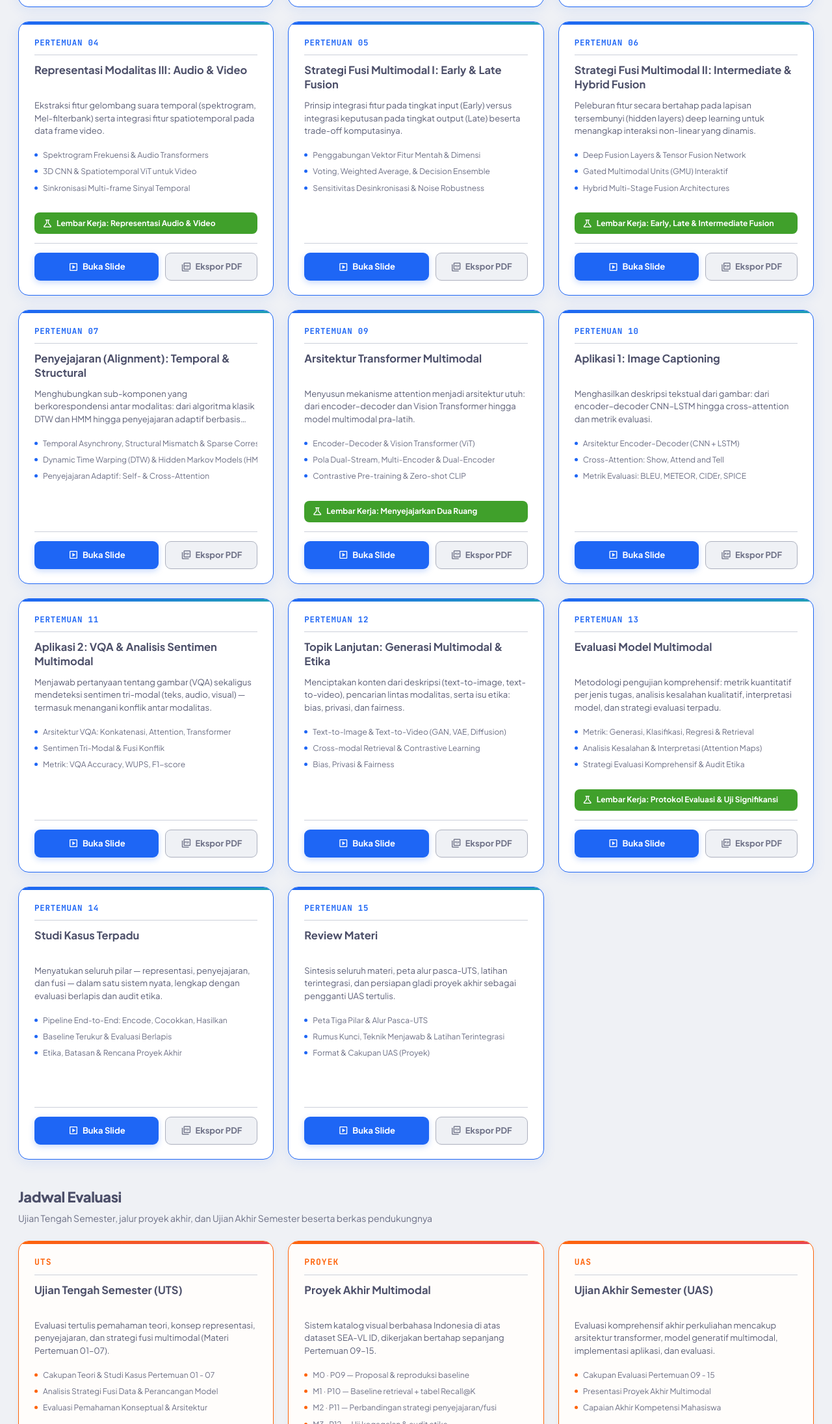
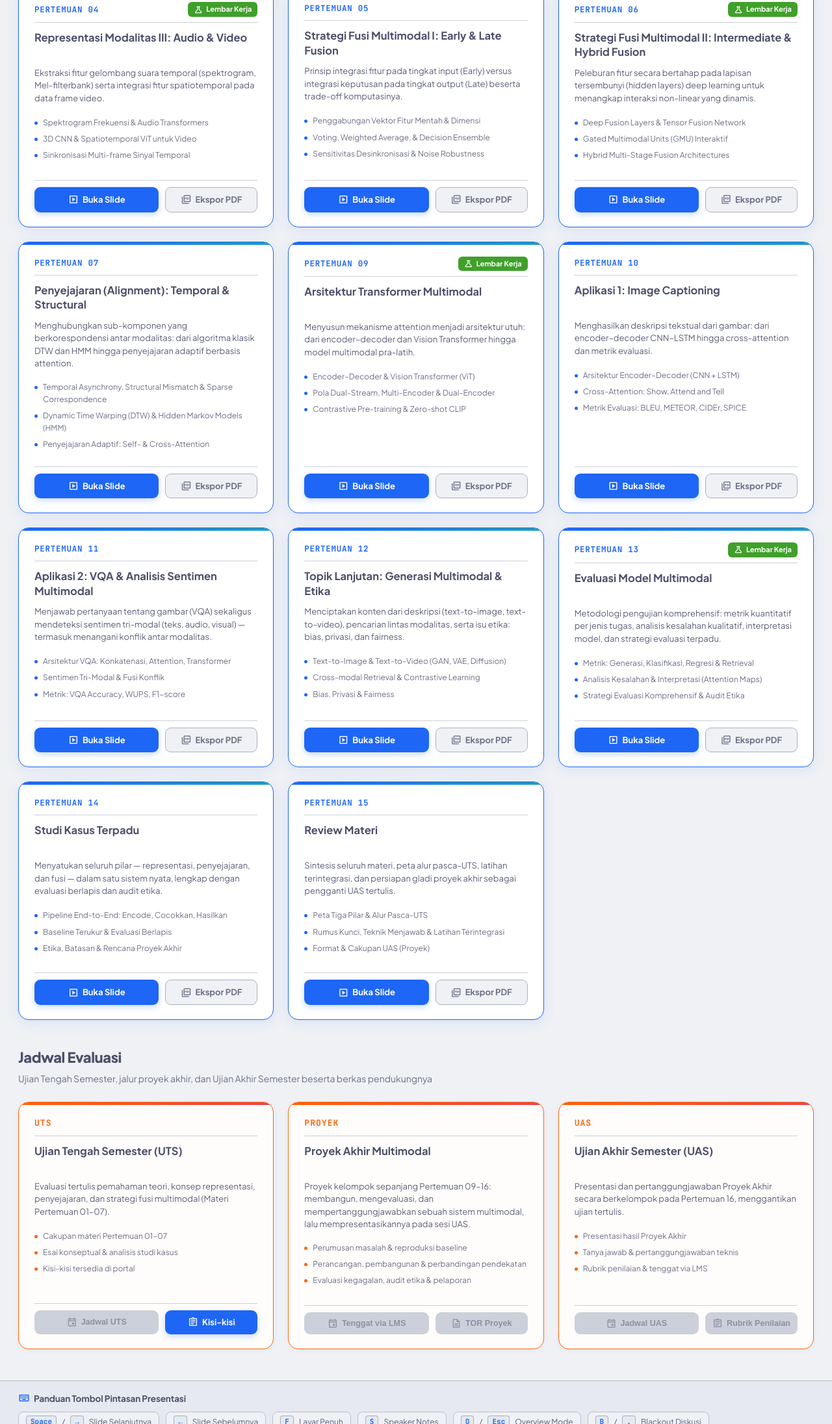
Before and after one commit to iwawiwi/multimodal, a website: page index.html in a window 1280 px wide. Shown: the part 608-2800 px from the top of the page at 65% size. Drawn offline with nearby package versions, Linux system fonts and the light colour scheme.

Commit message:
feat(portal): chip lab di header, kartu pekan tanpa lantai tinggi
Chip lembar kerja pindah dari badan kartu ke header sebagai .lab-chip
(kelas lama .hands-on-chip dihapus), sehingga tombol aksi di bawah tetap
sejajar tanpa blok 33px di dalam kartu.

min-height: 420px pada .week-card dihapus: keseragaman tinggi kini datang
dari align-items: stretch pada grid - kartu terpendek di satu baris ikut
setinggi kartu tertinggi di baris itu. Terukur 3170 -> 2971px (-6,3%)
pada 1280px, tanpa angka ajaib yang perlu disetel ulang.

Kartu proyek akhir dibuat problem-agnostic (D-A11): nama dataset SEA-VL ID
dan peta milestone M0-M4 dihapus, diganti bentuk penilaian dan tahapan
umum. Daftar topik kartu UTS diringkas dan menunjuk kisi-kisi di portal.

```diff
--- a/css/portal.css
+++ b/css/portal.css
@@ -216,7 +216,7 @@ body {
   gap: 22px;
 }
 
-/* Every week card has identical dimensions & flex distribution */
+/* Kartu pekan: seragam PER BARIS (stretch grid), bukan seragam global */
 .week-card {
   background: var(--ctp-mantle);
   border: 1px solid var(--ctp-surface1);
@@ -226,7 +226,16 @@ body {
   flex-direction: column;
   justify-content: space-between;
   height: 100%;
-  min-height: 420px; /* Guarantees identical height across all rows */
+  /* TANPA lantai tinggi. Keseragaman datang dari `align-items: stretch` grid:
+     kartu terpendek di satu baris ikut memanjang setinggi kartu tertinggi di
+     baris itu.
+     Sebelumnya `min-height: 420px` menahan SEMUA kartu demi varian tertinggi —
+     blok chip lab 33px di dalam body kartu. Setelah chip itu pindah ke header
+     (`.lab-chip`), kartu ber-lab dan tanpa-lab sama-sama 375px (terukur),
+     sehingga lantai tidak lagi diperlukan.
+     Terukur: 3170 → 2971px (−6,3%) pada 1280px.
+     Bila kelak ada kartu yang isinya benar-benar lebih tinggi, barisnya
+     memanjang sendiri — tidak ada angka ajaib yang perlu disetel ulang. */
   box-shadow: var(--shadow-sm);
   transition: all 0.25s ease;
   position: relative;
@@ -334,51 +343,48 @@ body {
   color: var(--ctp-peach);
 }
 
-/* Hands-on Lab Chip (green — "terapkan/kerjakan", distinct from slide & PDF)
-   Full-width on purpose: the chip sits directly above the .week-card-actions grid,
-   whose buttons are also full-width. A content-sized chip made the four cards
-   ragged (measured 286 / 290 / 299 / 319px — the width tracked the label length),
-   which read as unintentional next to the aligned buttons below.
-   Content is left-aligned, NOT centered: centering each label independently made
-   the leading icon drift per card (measured x = 76 / 82 / 80 / 66 → 16px jitter),
-   because every label has a different length. Left-aligning pins the icon to the
-   same line in all four cards (x = 37) and puts the label on the card's own left
-   text edge, which is what the eye follows when scanning the grid.
-   `min-height` keeps single-line chips at a uniform 33px; longer labels wrap
-   instead of overflowing on narrow viewports (the old `white-space: nowrap`
-   pushed the chip 53–100px past the card at 820px / 390px / 360px). */
-.hands-on-chip {
-  display: flex;
+/* Badge lab pada HEADER kartu (sebelumnya `.hands-on-chip`: blok penuh-lebar di
+   dalam body kartu).
+   Alasan pindah: blok chip + margin adalah varian kartu TERTINGGI, dan karena
+   keseragaman baris menuntut semua kartu mengakomodasi varian tertinggi,
+   delapan kartu tanpa lab ikut membayar 47px (terukur: 375px tanpa lab vs 422px
+   dengan lab). Sebagai badge header, biayanya 0px pada lebar desktop.
+   Yang berubah dari versi lama: label tidak lagi memuat awalan "Lembar Kerja:"
+   (ikon + warna hijau sudah menyampaikan itu) — nama lab sendiri tetap utuh
+   sebagai teks, dan `aria-label` mempertahankan bentuk panjangnya untuk pembaca
+   layar. `white-space: nowrap` mencegah label terbelah di tengah; pada kartu
+   sempit badge turun ke baris kedua lewat `flex-wrap` di `.week-card-header`
+   (bukan meluber keluar kartu seperti `nowrap` versi lama pada 820/390/360px). */
+.lab-chip {
+  display: inline-flex;
   align-items: center;
-  justify-content: flex-start;
-  gap: 6px;
+  gap: 5px;
   background: var(--ctp-green);
   color: #ffffff;
-  padding: 7px 12px;
-  border-radius: 8px;
-  font-size: 12px;
+  padding: 4px 9px;
+  border-radius: 6px;
+  font-size: 11px;
   font-weight: 700;
-  line-height: 1.35;
-  text-align: left;
+  line-height: 1.3;
   text-decoration: none;
-  width: 100%;
-  min-height: 33px;
-  margin-bottom: 14px;
+  white-space: nowrap;
+  max-width: 100%;
   transition: all 0.2s ease;
 }
 
-.hands-on-chip:hover {
+.lab-chip:hover {
   background: #358a20;
-  transform: translateY(-1px);
-  box-shadow: 0 4px 12px rgba(64, 160, 43, 0.3);
+  box-shadow: 0 3px 10px rgba(64, 160, 43, 0.28);
 }
 
-.hands-on-chip .material-symbols-outlined {
-  font-size: 16px;
+.lab-chip .material-symbols-outlined {
+  font-size: 14px;
   flex-shrink: 0;
 }
 
-/* Card Header (Clean typographic number, no badge pill) */
+/* Card Header: nomor pekan + badge lab (bila ada).
+   `flex-wrap` disengaja: pada kartu sempit (~300px di 1024px) badge turun ke
+   baris kedua alih-alih meluber keluar kartu. */
 .week-card-header {
   margin-bottom: 12px;
   padding-bottom: 8px;
@@ -386,6 +392,8 @@ body {
   display: flex;
   align-items: center;
   justify-content: space-between;
+  gap: 8px;
+  flex-wrap: wrap;
 }
 
 .week-num-label {
@@ -421,16 +429,20 @@ body {
   overflow: hidden;
 }
 
+/* Deskripsi TIDAK dijepit (dulu `-webkit-line-clamp: 3` + `overflow: hidden`).
+   Clamp 3 baris memotong teks secara diam-diam: terukur 2 deskripsi terpotong
+   di 1280px dan **16 dari 17 kartu** di 1024px (teks aslinya 4–5 baris), tanpa
+   penanda apa pun bagi pembaca layar — kelas bug yang sama dengan ellipsis pada
+   `.week-topics li` dulu. Membiarkannya membungkus penuh menambah ~4% tinggi di
+   tablet (3260→3388px @1024px) tetapi menghapus kehilangan isi sepenuhnya.
+   `min-height: 60px` dipertahankan sebagai lantai keseragaman, bukan lagi
+   pemaksa "tepatnya 3 baris". */
 .week-desc {
   font-size: 13px;
   color: var(--ctp-subtext1);
   line-height: 1.5;
   margin-bottom: 16px;
-  min-height: 60px; /* Exactly 3 lines */
-  display: -webkit-box;
-  -webkit-line-clamp: 3;
-  -webkit-box-orient: vertical;
-  overflow: hidden;
+  min-height: 60px;
 }
 
 .week-topics {
@@ -440,16 +452,25 @@ body {
   min-height: 80px; /* Exactly 3 items */
 }
 
+/* Topik dibiarkan membungkus. Sebelumnya `nowrap + ellipsis` memotong
+   diam-diam 1/2/2/10 baris topik pada 1440/1280/820/420px — mis.
+   "Temporal Asynchrony, Structural Mi…" — tanpa penanda apa pun bagi pembaca
+   layar. Membungkus TIDAK menambah tinggi halaman di desktop (kartu masih
+   ditahan `min-height: 420px` pada `.week-card`); di 420px hanya +39px.
+   Terukur: truncation 2→0 (1280px), 10→0 (360px). */
 .week-topics li {
   font-size: 12px;
   color: var(--ctp-subtext0);
   margin-bottom: 6px;
   display: flex;
-  align-items: center;
+  align-items: flex-start;
   gap: 8px;
-  white-space: nowrap;
-  overflow: hidden;
-  text-overflow: ellipsis;
+}
+
+/* Titik tetap sejajar baris pertama saat topik melipat jadi 2 baris.
+   (line-height 1.7 × 12px = 20,4px; (20,4 − 5) / 2 ≈ 8px) */
+.week-topics li .topic-dot {
+  margin-top: 8px;
 }
 
 .topic-dot {
@@ -475,7 +496,7 @@ body {
   display: grid;
   grid-template-columns: 1.35fr 1fr;
   gap: 10px;
-  padding-top: 14px;
+  padding-top: 10px;
   border-top: 1px solid var(--ctp-surface0);
 }
 
@@ -547,6 +568,18 @@ body {
 .btn-action-secondary .material-symbols-outlined,
 .btn-action-disabled .material-symbols-outlined {
   font-size: 16px;
+}
+
+/* Kompaksi rail aksi (Langkah 3) — TANPA menghapus label.
+   Terukur −8px/kartu (padding-top 14→10, padding vertikal tombol 10→8).
+   Varian ikon-saja akan menghemat ~26px lagi, tetapi menghilangkan label
+   "Buka Slide"/"Ekspor PDF" — itu keputusan pemilik kursus, bukan kerja
+   teknis, jadi belum diambil di sini. */
+.btn-action-primary,
+.btn-action-secondary,
+.btn-action-disabled {
+  padding-top: 8px;
+  padding-bottom: 8px;
 }
 
 /* =========================================================
@@ -671,6 +704,30 @@ body {
    Responsive Breakpoints
    ========================================================= */
 
+/* =========================================================
+   Band tablet (1000–1179px): 3 kolom, bukan 2
+   =========================================================
+   Lebar tersedia = viewport − 2×28px padding kontainer.
+   Aturan bawaan `minmax(360px, 1fr)` butuh 3×360 + 2×22 = 1124px, sehingga baru
+   memberi 3 kolom pada viewport ≥ 1180px. Di bawah itu — termasuk 1024px
+   (iPad lanskap & jendela terbelah) — hanya 2 kolom dan halaman memanjang.
+   Dengan `minmax(300px, 1fr)` cukup 3×300 + 2×22 = 944px. Karena scrollbar
+   vertikal memakan ~15px lebar tata letak, 3 kolom efektif mulai ~1015px
+   (1024px ✓, 1000px masih 2 kolom — bukan masalah).
+   Batas atas 1199px dipilih agar tidak menyisakan *notch*: aturan bawaan baru
+   memberi 3 kolom pada viewport ≥ 1180px (tanpa scrollbar) atau ≥ 1195px
+   (dengan scrollbar), sehingga 1180–1194px akan jatuh kembali ke 2 kolom.
+   Terukur: 1179px 4449→3197px, 1100px 4489→3299px (3,7 layar), 1024px
+   4603→3552px (3,9 layar).
+   Kartu jadi lebih sempit (≈300–360px) sehingga topik pasti melipat —
+   karena itu perbaikan `.week-topics li` di atas adalah prasyaratnya. */
+@media (min-width: 1000px) and (max-width: 1199px) {
+  .weeks-grid,
+  .milestones-grid {
+    grid-template-columns: repeat(auto-fill, minmax(300px, 1fr));
+  }
+}
+
 @media (max-width: 1024px) {
   .hero-inner-container {
     flex-wrap: wrap;
--- a/index.html
+++ b/index.html
@@ -87,6 +87,7 @@
       <div class="week-card ready">
         <div class="week-card-header">
           <span class="week-num-label">Pertemuan 02</span>
+          <a href="hands-on/mgg02-hands-on.html" class="lab-chip" title="Buka lembar kerja: Eksplorasi Word Embeddings" aria-label="Lembar Kerja: Eksplorasi Word Embeddings"><span class="material-symbols-outlined" aria-hidden="true">science</span><span>Lembar Kerja</span></a>
         </div>
         <div class="week-card-body">
           <h3 class="week-title">Representasi Modalitas I: Teks</h3>
@@ -98,10 +99,6 @@
             <li><span class="topic-dot"></span>Static vs Contextual Word Embeddings</li>
             <li><span class="topic-dot"></span>Subword Tokenization (BPE & WordPiece)</li>
           </ul>
-          <a href="hands-on/mgg02-hands-on.html" class="hands-on-chip" title="Buka lembar kerja interaktif">
-            <span class="material-symbols-outlined">science</span>
-            <span>Lembar Kerja: Eksplorasi Word Embeddings</span>
-          </a>
         </div>
         <div class="week-card-actions">
           <a href="mgg02.html" class="btn-action-primary" title="Buka Slide Presentasi Interaktif">
@@ -119,6 +116,7 @@
       <div class="week-card ready">
         <div class="week-card-header">
           <span class="week-num-label">Pertemuan 03</span>
+          <a href="hands-on/mgg03-hands-on.html" class="lab-chip" title="Buka lembar kerja: Feature Extraction Gambar" aria-label="Lembar Kerja: Feature Extraction Gambar"><span class="material-symbols-outlined" aria-hidden="true">science</span><span>Lembar Kerja</span></a>
         </div>
         <div class="week-card-body">
           <h3 class="week-title">Representasi Modalitas II: Gambar</h3>
@@ -130,10 +128,6 @@
             <li><span class="topic-dot"></span>Konvolusi, Pooling, dan Residual Connection</li>
             <li><span class="topic-dot"></span>Pre-trained Model dan Feature Extraction</li>
           </ul>
-          <a href="hands-on/mgg03-hands-on.html" class="hands-on-chip" title="Buka lembar kerja interaktif">
-            <span class="material-symbols-outlined">science</span>
-            <span>Lembar Kerja: Feature Extraction Gambar</span>
-          </a>
         </div>
         <div class="week-card-actions">
           <a href="mgg03.html" class="btn-action-primary" title="Buka Slide Presentasi Interaktif">
@@ -151,6 +145,7 @@
       <div class="week-card ready">
         <div class="week-card-header">
           <span class="week-num-label">Pertemuan 04</span>
+          <a href="hands-on/mgg04-hands-on.html" class="lab-chip" title="Buka lembar kerja: Representasi Audio & Video" aria-label="Lembar Kerja: Representasi Audio &amp; Video"><span class="material-symbols-outlined" aria-hidden="true">science</span><span>Lembar Kerja</span></a>
         </div>
         <div class="week-card-body">
           <h3 class="week-title">Representasi Modalitas III: Audio & Video</h3>
@@ -162,10 +157,6 @@
             <li><span class="topic-dot"></span>3D CNN & Spatiotemporal ViT untuk Video</li>
             <li><span class="topic-dot"></span>Sinkronisasi Multi-frame Sinyal Temporal</li>
           </ul>
-          <a href="hands-on/mgg04-hands-on.html" class="hands-on-chip" title="Buka lembar kerja interaktif">
-            <span class="material-symbols-outlined">science</span>
-            <span>Lembar Kerja: Representasi Audio & Video</span>
-          </a>
         </div>
         <div class="week-card-actions">
           <a href="mgg04.html" class="btn-action-primary" title="Buka Slide Presentasi Interaktif">
@@ -211,6 +202,7 @@
       <div class="week-card ready">
         <div class="week-card-header">
           <span class="week-num-label">Pertemuan 06</span>
+          <a href="hands-on/mgg06-hands-on.html" class="lab-chip" title="Buka lembar kerja: Early, Late & Intermediate Fusion" aria-label="Lembar Kerja: Early, Late &amp; Intermediate Fusion"><span class="material-symbols-outlined" aria-hidden="true">science</span><span>Lembar Kerja</span></a>
         </div>
         <div class="week-card-body">
           <h3 class="week-title">Strategi Fusi Multimodal II: Intermediate &amp; Hybrid Fusion</h3>
@@ -222,10 +214,6 @@
             <li><span class="topic-dot"></span>Gated Multimodal Units (GMU) Interaktif</li>
             <li><span class="topic-dot"></span>Hybrid Multi-Stage Fusion Architectures</li>
           </ul>
-          <a href="hands-on/mgg06-hands-on.html" class="hands-on-chip" title="Buka lembar kerja interaktif">
-            <span class="material-symbols-outlined">science</span>
-            <span>Lembar Kerja: Early, Late &amp; Intermediate Fusion</span>
-          </a>
         </div>
         <div class="week-card-actions">
           <a href="mgg06.html" class="btn-action-primary" title="Buka Slide Presentasi Interaktif">
@@ -271,6 +259,7 @@
       <div class="week-card ready">
         <div class="week-card-header">
           <span class="week-num-label">Pertemuan 09</span>
+          <a href="hands-on/mgg09-hands-on.html" class="lab-chip" title="Buka lembar kerja: Menyejajarkan Dua Ruang" aria-label="Lembar Kerja: Menyejajarkan Dua Ruang"><span class="material-symbols-outlined" aria-hidden="true">science</span><span>Lembar Kerja</span></a>
         </div>
         <div class="week-card-body">
           <h3 class="week-title">Arsitektur Transformer Multimodal</h3>
@@ -282,10 +271,6 @@
             <li><span class="topic-dot"></span>Pola Dual-Stream, Multi-Encoder &amp; Dual-Encoder</li>
             <li><span class="topic-dot"></span>Contrastive Pre-training &amp; Zero-shot CLIP</li>
           </ul>
-          <a href="hands-on/mgg09-hands-on.html" class="hands-on-chip" title="Buka lembar kerja interaktif">
-            <span class="material-symbols-outlined">science</span>
-            <span>Lembar Kerja: Menyejajarkan Dua Ruang</span>
-          </a>
         </div>
         <div class="week-card-actions">
           <a href="mgg09.html" class="btn-action-primary" title="Buka Slide Presentasi Interaktif">
@@ -387,6 +372,7 @@
       <div class="week-card ready">
         <div class="week-card-header">
           <span class="week-num-label">Pertemuan 13</span>
+          <a href="hands-on/mgg13-hands-on.html" class="lab-chip" title="Buka lembar kerja: Protokol Evaluasi & Uji Signifikansi" aria-label="Lembar Kerja: Protokol Evaluasi &amp; Uji Signifikansi"><span class="material-symbols-outlined" aria-hidden="true">science</span><span>Lembar Kerja</span></a>
         </div>
         <div class="week-card-body">
           <h3 class="week-title">Evaluasi Model Multimodal</h3>
@@ -398,10 +384,6 @@
             <li><span class="topic-dot"></span>Analisis Kesalahan &amp; Interpretasi (Attention Maps)</li>
             <li><span class="topic-dot"></span>Strategi Evaluasi Komprehensif &amp; Audit Etika</li>
           </ul>
-          <a href="hands-on/mgg13-hands-on.html" class="hands-on-chip" title="Buka lembar kerja interaktif">
-            <span class="material-symbols-outlined">science</span>
-            <span>Lembar Kerja: Protokol Evaluasi &amp; Uji Signifikansi</span>
-          </a>
         </div>
         <div class="week-card-actions">
           <a href="mgg13.html" class="btn-action-primary" title="Buka Slide Presentasi Interaktif">
@@ -495,9 +477,9 @@
             Evaluasi tertulis pemahaman teori, konsep representasi, penyejajaran, dan strategi fusi multimodal (Materi Pertemuan 01&ndash;07).
           </p>
           <ul class="week-topics">
-            <li><span class="topic-dot"></span>Cakupan Teori &amp; Studi Kasus Pertemuan 01 - 07</li>
-            <li><span class="topic-dot"></span>Analisis Strategi Fusi Data &amp; Perancangan Model</li>
-            <li><span class="topic-dot"></span>Evaluasi Pemahaman Konseptual &amp; Arsitektur</li>
+            <li><span class="topic-dot"></span>Cakupan materi Pertemuan 01&ndash;07</li>
+            <li><span class="topic-dot"></span>Esai konseptual &amp; analisis studi kasus</li>
+            <li><span class="topic-dot"></span>Kisi-kisi tersedia di portal</li>
           </ul>
         </div>
         <div class="week-card-actions">
@@ -520,14 +502,12 @@
         <div class="week-card-body">
           <h3 class="week-title">Proyek Akhir Multimodal</h3>
           <p class="week-desc">
-            Sistem katalog visual berbahasa Indonesia di atas dataset SEA-VL ID, dikerjakan bertahap sepanjang Pertemuan 09&ndash;15.
+            Proyek kelompok sepanjang Pertemuan 09&ndash;16: membangun, mengevaluasi, dan mempertanggungjawabkan sebuah sistem multimodal, lalu mempresentasikannya pada sesi UAS.
           </p>
           <ul class="week-topics">
-            <li><span class="topic-dot"></span>M0 &middot; P09 &mdash; Proposal &amp; reproduksi baseline</li>
-            <li><span class="topic-dot"></span>M1 &middot; P10 &mdash; Baseline retrieval + tabel Recall@K</li>
-            <li><span class="topic-dot"></span>M2 &middot; P11 &mdash; Perbandingan strategi penyejajaran/fusi</li>
-            <li><span class="topic-dot"></span>M3 &middot; P12 &mdash; Uji kegagalan &amp; audit etika</li>
-            <li><span class="topic-dot"></span>M4 &middot; P13 &mdash; Protokol evaluasi &amp; test set</li>
+            <li><span class="topic-dot"></span>Perumusan masalah &amp; reproduksi baseline</li>
+            <li><span class="topic-dot"></span>Perancangan, pembangunan &amp; perbandingan pendekatan</li>
+            <li><span class="topic-dot"></span>Evaluasi kegagalan, audit etika &amp; pelaporan</li>
           </ul>
         </div>
         <div class="week-card-actions">
@@ -535,9 +515,9 @@
             <span class="material-symbols-outlined">event</span>
             <span>Tenggat via LMS</span>
           </button>
-          <button class="btn-action-disabled" disabled title="TOR dan rubrik penilaian dibagikan lewat LMS">
+          <button class="btn-action-disabled" disabled title="TOR proyek dibagikan lewat LMS">
             <span class="material-symbols-outlined">description</span>
-            <span>TOR &amp; Rubrik</span>
+            <span>TOR Proyek</span>
           </button>
         </div>
       </div>
@@ -550,22 +530,22 @@
         <div class="week-card-body">
           <h3 class="week-title">Ujian Akhir Semester (UAS)</h3>
           <p class="week-desc">
-            Evaluasi komprehensif akhir perkuliahan mencakup arsitektur transformer, model generatif multimodal, implementasi aplikasi, dan evaluasi.
+            Presentasi dan pertanggungjawaban Proyek Akhir secara berkelompok pada Pertemuan 16, menggantikan ujian tertulis.
           </p>
           <ul class="week-topics">
-            <li><span class="topic-dot"></span>Cakupan Evaluasi Pertemuan 09 - 15</li>
-            <li><span class="topic-dot"></span>Presentasi Proyek Akhir Multimodal</li>
-            <li><span class="topic-dot"></span>Capaian Akhir Kompetensi Mahasiswa</li>
+            <li><span class="topic-dot"></span>Presentasi hasil Proyek Akhir</li>
+            <li><span class="topic-dot"></span>Tanya jawab &amp; pertanggungjawaban teknis</li>
+            <li><span class="topic-dot"></span>Rubrik penilaian &amp; tenggat via LMS</li>
           </ul>
         </div>
         <div class="week-card-actions">
-          <button class="btn-action-disabled" disabled>
+          <button class="btn-action-disabled" disabled title="Jadwal resmi UAS diumumkan tersendiri">
             <span class="material-symbols-outlined">event</span>
             <span>Jadwal UAS</span>
           </button>
-          <button class="btn-action-disabled" disabled title="Rubrik penilaian proyek UAS">
+          <button class="btn-action-disabled" disabled title="Rubrik penilaian proyek dibagikan lewat LMS">
             <span class="material-symbols-outlined">assignment</span>
-            <span>Rubrik</span>
+            <span>Rubrik Penilaian</span>
           </button>
         </div>
       </div>
```
